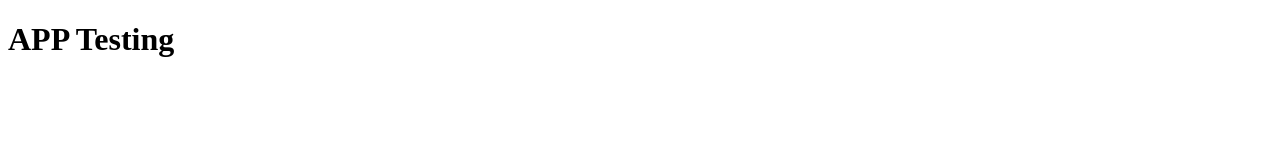
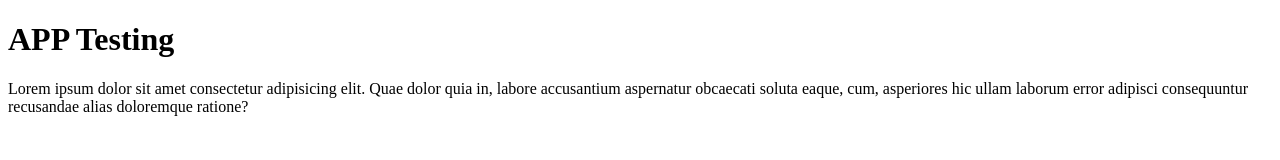
Before and after one commit to iCubeCode/testing, a plain HTML site: page app.html in a window 1280 px wide. Drawn offline with Linux system fonts and the light colour scheme.

Commit message:
Added para in app file

```diff
--- a/app.html
+++ b/app.html
@@ -10,7 +10,9 @@
 <body>
 
     <h1>APP Testing</h1>
-
+    <p>Lorem ipsum dolor sit amet consectetur adipisicing elit. Quae dolor quia in, labore accusantium aspernatur
+        obcaecati soluta eaque, cum, asperiores hic ullam laborum error adipisci consequuntur recusandae alias
+        doloremque ratione?</p>
 </body>
 
 </html>
```
